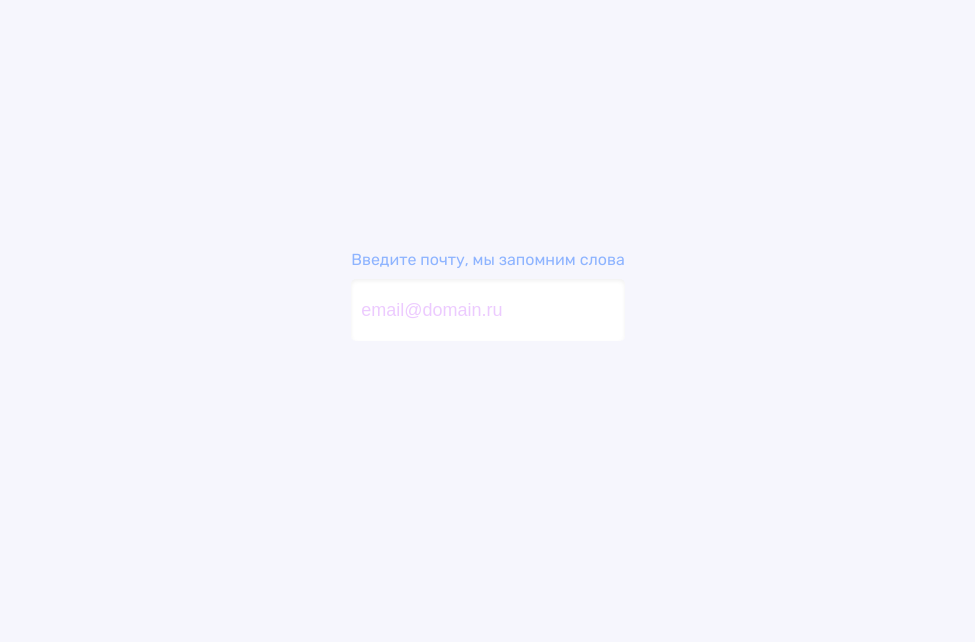
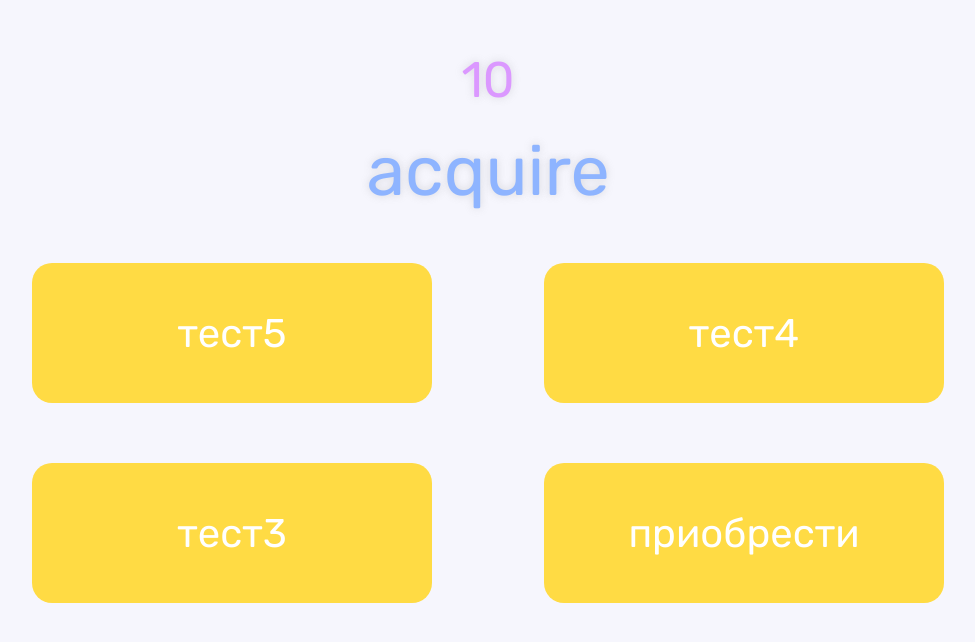
Before and after one commit to gently-whitesnow/thousandwords, a React (Create React App) app in the folder frontend/: page / in a window 1280 px wide. Shown: the top 642 px of the page, without its empty margins (152-1127 px from the left). Built offline with nearby package versions, Linux system fonts and the light colour scheme; no server answers.

Commit message:
fix click

```diff
--- a/frontend/src/components/Card/Card.jsx
+++ b/frontend/src/components/Card/Card.jsx
@@ -22,6 +22,7 @@ const Card = (props) => {
     // When the animation finishes, remove the class
     setTimeout(() => {
       button.classList.remove(classNameAnimation);
+      props.onClick(props.id);
     }, milliseconds);
   };
   return (
@@ -29,7 +30,7 @@ const Card = (props) => {
       <CardWrapper
         onClick={(e) => {
           handleRefreshClick(e);
-          props.onClick(props.id);
+
         }}
       >
         {props.name}
--- a/frontend/src/store/globalStore.js
+++ b/frontend/src/store/globalStore.js
@@ -10,7 +10,7 @@ class GlobalStore {
       enforceActions: "never",
     });
   }
-  auth = false;
+  auth = true;
   email = null;
   validEmail = false;
 
```
